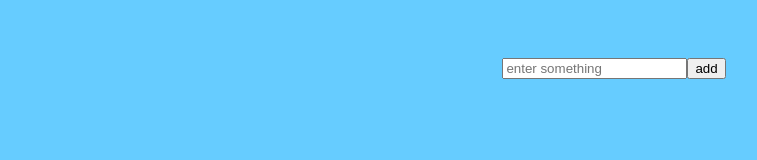
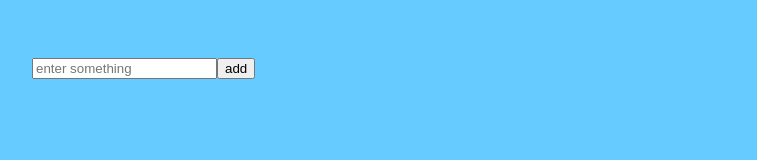
Before and after one commit to JustBriones/reactnotepractice, a React app: page / in a window 1280 px wide. Shown: the whole page, without its empty margins (26-783 px from the left). Built offline with nearby package versions, Linux system fonts and the light colour scheme.

Commit message:
modified css and js file

```diff
--- a/src/index.css
+++ b/src/index.css
@@ -5,5 +5,5 @@ body {
   }
   #container {
     display: flex;
-    justify-content: center;
+    justify-content: flex;
   }
```
Also changed, not shown: package.json (line endings or trailing spaces), src/index.js (line endings or trailing spaces).
